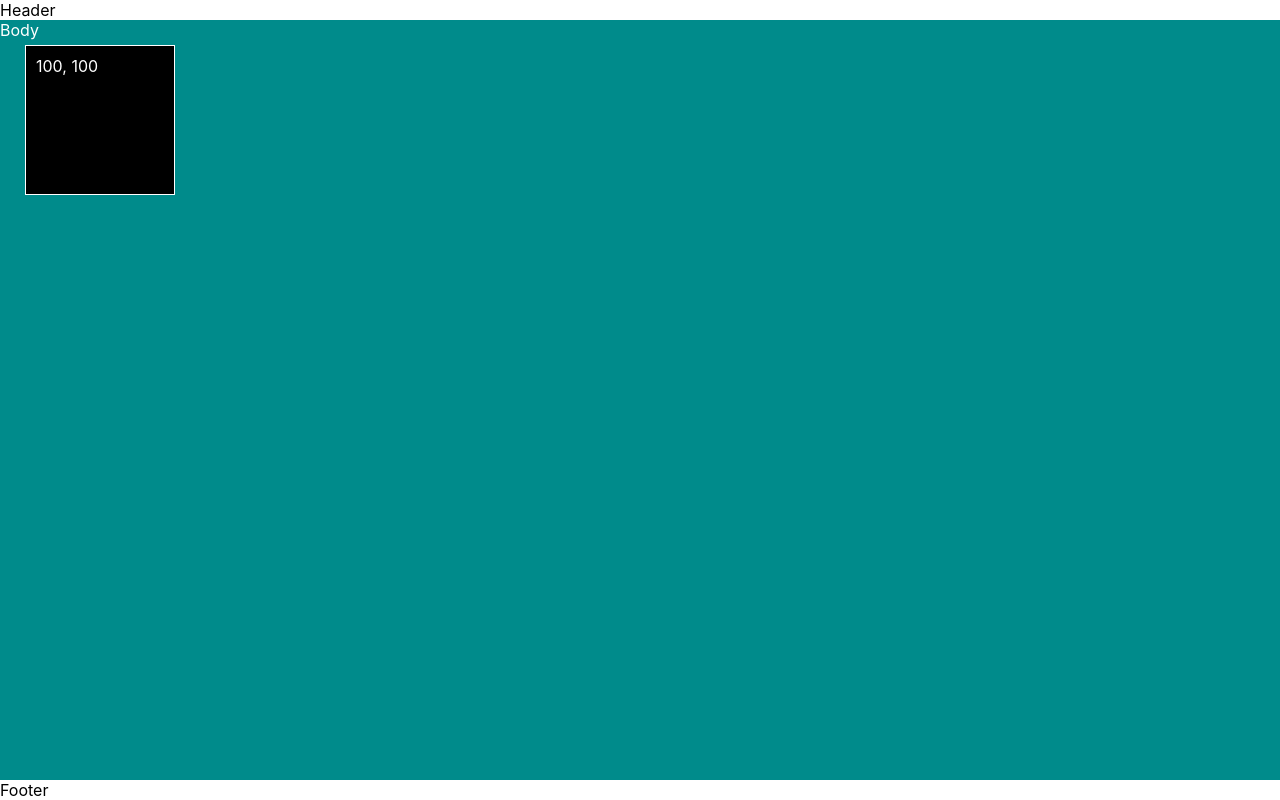
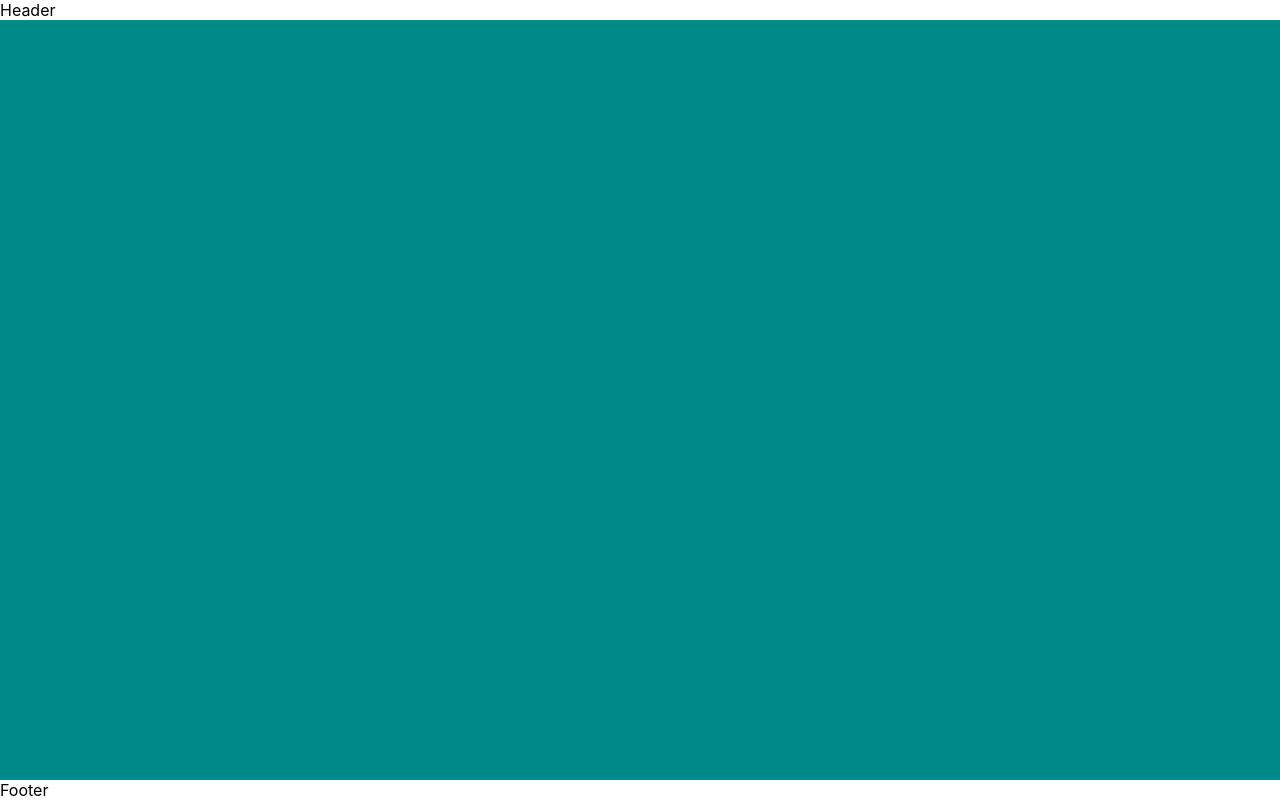
Before and after one commit to lunafutures/zoom-canvas, a React (Create React App) app: page / in a window 1280 px wide. Built offline with nearby package versions, Linux system fonts and the light colour scheme.

Commit message:
Use useReducer for todo state

```diff
--- a/src/App.tsx
+++ b/src/App.tsx
@@ -3,10 +3,30 @@ import logo from "./logo.svg";
 import "./App.css";
 
 interface TodoProps {
+  id: number;
+  x: number;
+  y: number;
+  zIndex: number;
+  moveToTop: (id: number) => void;
+}
+
+interface AllTodosState {
+  todos: TodoProps[];
+  zIndexMax: number;
+  idMax: number;
+}
+interface MoveToTopAction {
+  type: "moveToTop";
+  id: number;
+}
+interface CreateAction {
+  type: "create";
   x: number;
   y: number;
 }
-function Todo({ x, y }: TodoProps) {
+type TodoReducerAction = MoveToTopAction | CreateAction;
+
+function Todo({ id, x, y, zIndex, moveToTop }: TodoProps) {
   const initialWidth = 150;
   return (
     <div
@@ -16,8 +36,12 @@ function Todo({ x, y }: TodoProps) {
         top: y - initialWidth / 2,
         width: initialWidth,
         minHeight: initialWidth,
+        zIndex,
       }}
-      onClick={(event) => event.stopPropagation()}
+      onClick={(event) => {
+        moveToTop(id);
+        event.stopPropagation();
+      }}
     >
       {x}, {y}
     </div>
@@ -25,14 +49,55 @@ function Todo({ x, y }: TodoProps) {
 }
 
 function App() {
-  const [todos, setTodos] = React.useState<TodoProps[]>([{ x: 100, y: 100 }]);
+  const initialTodoState: AllTodosState = { todos: [], zIndexMax: 0, idMax: 0 };
+  const [todos, dispatchTodos] = React.useReducer(
+    todoReducer,
+    initialTodoState
+  );
+
+  function moveToTop(id: number): void {
+    dispatchTodos({ type: "moveToTop", id });
+  }
+
+  function todoReducer(
+    previous: AllTodosState,
+    action: TodoReducerAction
+  ): AllTodosState {
+    const nextZ = previous.zIndexMax + 1;
+    switch (action.type) {
+      case "moveToTop":
+        return {
+          idMax: previous.idMax,
+          zIndexMax: nextZ,
+          todos: previous.todos.map((todo) =>
+            todo.id === action.id ? { ...todo, zIndex: nextZ } : todo
+          ),
+        };
+      case "create":
+        const nextId = previous.idMax + 1;
+        return {
+          idMax: nextId,
+          zIndexMax: nextZ,
+          todos: [
+            ...previous.todos,
+            {
+              id: nextId,
+              x: action.x,
+              y: action.y,
+              zIndex: nextZ,
+              moveToTop: (id) => moveToTop(id),
+            },
+          ],
+        };
+    }
+  }
 
   return (
     <div className="App">
       <div className="AppHeader">Header</div>
       <div
         className="AppBody"
-        onMouseMove={(e) => {
+        onClick={(e) => {
           const q = {
             pageX: e.pageX,
             pageY: e.pageY,
@@ -43,28 +108,18 @@ function App() {
             offsetX: e.nativeEvent.offsetX,
             offsetY: e.nativeEvent.offsetY,
           };
-          // console.log(q);
-        }}
-        onClick={(e) => {
-          const q = {
-            pageX: e.pageX,
-            pageY: e.pageY,
-            screenX: e.screenX,
-            screenY: e.screenY,
-            clientX: e.clientX, // Point in browser
-            clientY: e.clientY,
-            offsetX: e.nativeEvent.offsetX, // Point relative to parent
-            offsetY: e.nativeEvent.offsetY,
-          };
           console.log(q);
-          setTodos((prev) => [...prev, { x: q.offsetX, y: q.offsetY }]);
-          // setTodos((prev) => [...prev, { x: q.clientX, y: q.clientY }]);
-          console.log("event.target:", e.target);
+          dispatchTodos({ type: "create", x: q.offsetX, y: q.offsetY });
         }}
       >
-        Body
-        {todos.map((todo) => (
-          <Todo x={todo.x} y={todo.y} />
+        {todos.todos.map((todo) => (
+          <Todo
+            x={todo.x}
+            y={todo.y}
+            zIndex={todo.zIndex}
+            id={todo.id}
+            moveToTop={() => moveToTop(todo.id)}
+          />
         ))}
       </div>
       <div className="AppFooter">Footer</div>
```
